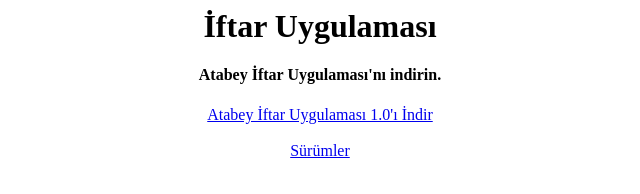
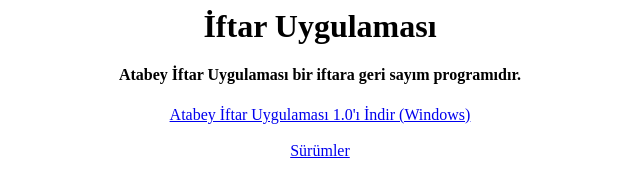
Before and after one commit to DomatesGames/domatesgames.github.io, a plain HTML site: page iftaruygulamasi/index.html in a window 1280 px wide. Shown: the whole page, without its empty margins (320-960 px from the left). Drawn offline with Linux system fonts and the light colour scheme.

Commit message:
Update index.html

```diff
--- a/iftaruygulamasi/index.html
+++ b/iftaruygulamasi/index.html
@@ -4,7 +4,7 @@
 
 <head>
 
-<title>Bot Invitation Maker</title>
+<title>Atabey İftar Uygulaması</title>
 <link rel="shortcut icon" type="image/png" href="bitti.png"/>
 
 </head>
@@ -13,8 +13,8 @@
 
 
 <center><h1>İftar Uygulaması</h1></center>
-<center><h4>Atabey İftar Uygulaması'nı indirin.</h4></center>
-<center><a href='https://domatesgames.github.io/iftaruygulamasi/atabey-iftar-uyg_1_0_0_0.exe'>Atabey İftar Uygulaması 1.0'ı İndir</a></center>
+<center><h4>Atabey İftar Uygulaması bir iftara geri sayım programıdır.</h4></center>
+<center><a href='https://domatesgames.github.io/iftaruygulamasi/iftarApp_x32_1.0.0.0.rar'>Atabey İftar Uygulaması 1.0'ı İndir (Windows)</a></center>
 <br>
-<center><a href='https://domatesgames.github.io/botinvitationmaker/botinvitationmaker-tr.zip'>Sürümler</a></center>
+<center><a href='https://domatesgames.github.io/iftaruygulamasi/downloads/'>Sürümler</a></center>
 </html>
```
